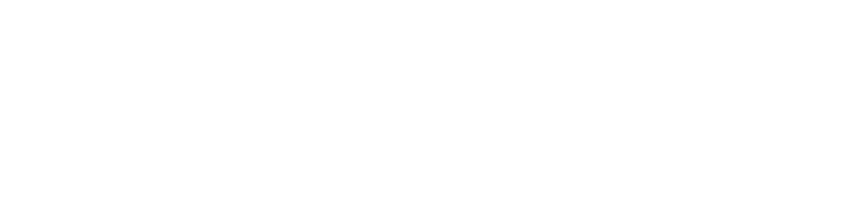
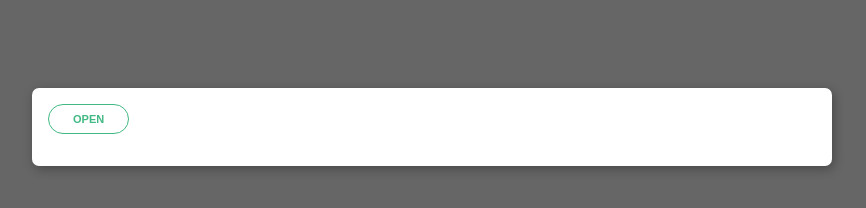
Before and after one commit to yurashalya/Upload-Images, a website built with Parcel: page index.html in a window 1280 px wide. Shown: the whole page, without its empty margins (208-1074 px from the left). Built offline with nearby package versions, Linux system fonts and the light colour scheme.

Commit message:
added logic for upload image file and showing on page

```diff
--- a/app.js
+++ b/app.js
@@ -1,3 +1,6 @@
-import "./upload.js";
+import { uploadFile } from "./upload.js";
 
-console.log("app.js");
+uploadFile("#file", {
+  multi: true,
+  accept: [".png", ".jpg", ".jpeg", "gif"],
+});
--- a/index.html
+++ b/index.html
@@ -4,10 +4,15 @@
     <meta charset="UTF-8">
     <meta http-equiv="X-UA-Compatible" content="IE=edge">
     <meta name="viewport" content="width=device-width, initial-scale=1.0">
+    <link rel="stylesheet" href="./style/theme.css">
     <title>Upload images</title>
 </head>
 <body>
-
+    <div class="container">
+        <div class="wrapp-card">
+            <input type="file" id="file">
+        </div>
+    </div>
 
     <script src="app.js"></script>
 </body>
--- /dev/null
+++ b/style/theme.css
@@ -0,0 +1,77 @@
+@import url('https://fonts.googleapis.com/css2?family=Roboto&display=swap');
+
+body {
+    background: #666;
+    font-family: 'Roboto', sans-serif;
+}
+
+.container {
+    padding-top: 5rem;
+    width: 800px;
+    margin: 0 auto;
+}
+
+.wrapp-card {
+    border-radius: 7px;
+    background: #fff;
+    padding: 1rem;
+    box-shadow: 2px 3px 11px rgba(0, 0, 0, .3);
+}
+
+.btn {
+    color: #42b983;
+    position: relative;
+    border-radius: 99px;
+    border: 1px solid #42b983;
+    text-decoration: none;
+    text-transform: uppercase;
+    padding: 0.5rem 1.5rem;
+    font-weight: 700;
+    outline: none;
+    background: #fff;
+    transition: all 0.22s;
+    cursor: pointer;
+    margin-right: 1rem;
+    font-size: 11px;
+}
+
+.btn.upload {
+    background: #42b983;
+    color: #fff;
+}
+
+.btn:active {
+    box-shadow: inset 1px 1px 1px rgba(0, 0, 0, 0.3);
+}
+
+.btn:hover {
+    cursor: pointer;
+    opacity: 0.8;
+}
+
+input[type=file] {
+    display: none;
+}
+
+.preview {
+    display: flex;
+    flex-wrap: wrap;
+    padding: .5rem;
+}
+
+.preview-image {
+    position: relative;
+    margin-bottom: .5rem;
+    margin-right: .5rem;
+    overflow: hidden;
+}
+
+.preview-image.removing {
+    transform: scale(0);
+    transition: transform .3s;
+}
+
+.preview-image img {
+    width: 180px;
+    height: auto;
+}
--- a/upload.js
+++ b/upload.js
@@ -1 +1,53 @@
-console.log("upload.js");
+export const uploadFile = (selector, options = {}) => {
+  const input = document.querySelector(selector);
+  const preview = document.createElement("div");
+
+  preview.classList.add("preview");
+
+  const openButton = document.createElement("button");
+  openButton.classList.add("btn");
+  openButton.textContent = "Open";
+
+  if (options.multi) {
+    input.setAttribute("multiple", true);
+  }
+  if (options.accept && Array.isArray(options.accept)) {
+    input.setAttribute("accept", options.accept.join(","));
+  }
+
+  input.insertAdjacentElement("afterend", preview);
+  input.insertAdjacentElement("afterend", openButton);
+
+  const triggerInput = () => input.click();
+  const changeHandler = (e) => {
+    if (!e.target.files.length) {
+      return;
+    }
+
+    const files = Array.from(e.target.files);
+    files.forEach((file) => {
+      if (!file.type.match("image")) {
+        return;
+      }
+
+      const reader = new FileReader();
+
+      reader.onload = (ev) => {
+        const src = ev.target.result;
+        preview.insertAdjacentHTML(
+          "afterbegin",
+          `
+        <div class="preview-image">
+            <img src="${src}" alt="${file.name}"/>
+        </div>
+       `
+        );
+      };
+
+      reader.readAsDataURL(file);
+    });
+  };
+
+  openButton.addEventListener("click", triggerInput);
+  input.addEventListener("change", changeHandler);
+};
```
Also changed, not shown: 1 other file.
